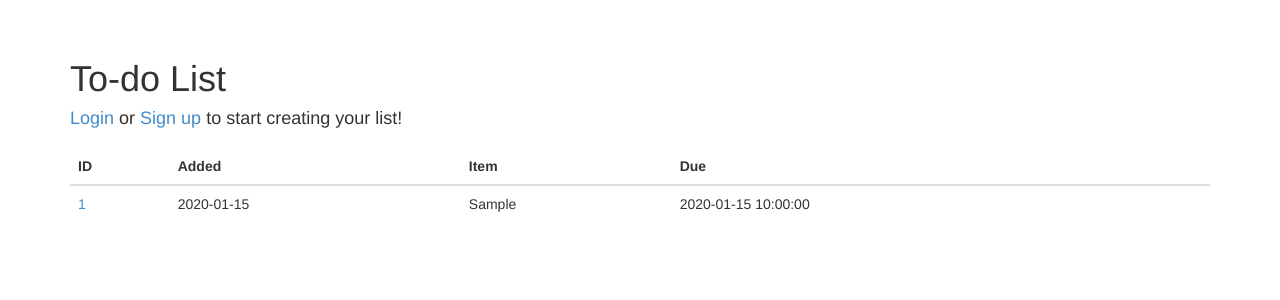
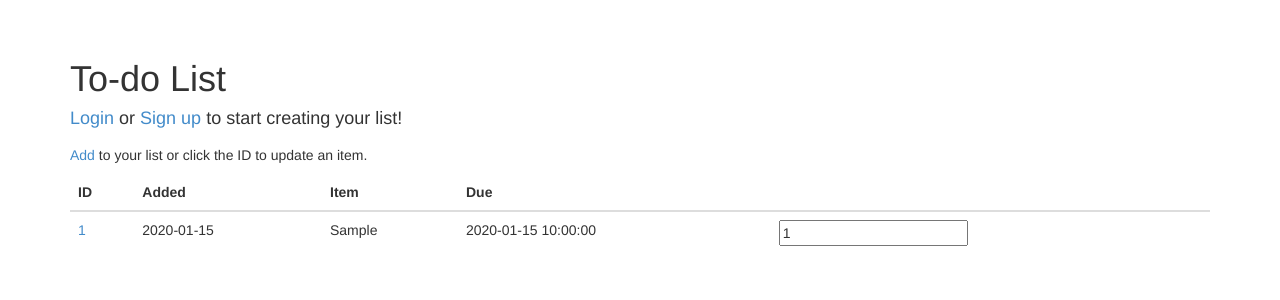
Before and after one commit to erictempleton1/TodoList, a Python web app: template todo/templates/list.html in a window 1280 px wide. Shown: the part 51-351 px from the top of the page. Run offline with Jinja, Linux system fonts and the light colour scheme; the template is opened without the code that fills it: most values are stand-ins (such as "Sample title", 1, 10 or a date in 2020); form fields are guessed from the names that the template uses; some libraries are stand-ins or nearby versions.

Commit message:
added checkbox onto list for delete option. still need to figure out logic for this

```diff
--- a/todo/forms.py
+++ b/todo/forms.py
@@ -20,3 +20,4 @@ class TodoList(Form):
 class UpdateList(Form):
     todo_item = TextField('todo_item', [validators.Required('Please enter an item for your list your list!')])
     due_date = DateField('due_date', [validators.Required('Please choose a due date (eg: 3/15/2014)')], format='%m/%d/%Y')
+    done = BooleanField('done', default = False)
--- a/todo/templates/list.html
+++ b/todo/templates/list.html
@@ -1,6 +1,8 @@
 {% extends "base.html" %}
 
 {% block content %}
+
+<h5><a href='/create'>Add</a> to your list or click the ID to update an item.</h5>
 
 	<table class="table table-hover">
 		<thead>
@@ -19,6 +21,7 @@
 				<td> {{ item.create_date.strftime('%Y-%m-%d') }}
 				<td> {{ item.todo_item }} </td>
 				<td> {{ item.item_due_date }} </td>
+    			<td> {{ form.done(value=item.id) }} </td>
 			</tr>
 			{% endfor %}
 		</tbody>
--- a/todo/templates/update.html
+++ b/todo/templates/update.html
@@ -1,6 +1,8 @@
 {% extends "base.html" %}
 
 {% block content %}
+
+<h5>Change this to-do, or update the due date (format m/d/y eg: 3/15/2014)</h5>
 
 	{% for message in form.todo_item.errors %}
 		<div class="alert alert-warning">{{ message }}</div>
@@ -22,7 +24,7 @@
 		{{ form.hidden_tag() }}
 
 		<p>
-		Todo Item<br>
+		To-do Item<br>
 		{{ form.todo_item(size=50, value=todo_item.todo_item) }}
 		</p>
 
--- a/todo/views.py
+++ b/todo/views.py
@@ -109,6 +109,7 @@ def create_list():
 
 @app.route('/list')
 def display_list():
+    form = UpdateList()
 
     if 'logged_in' not in session:
         flash('Please login or register to view your list!')
@@ -117,7 +118,7 @@ def display_list():
     if 'logged_in' in session:
         user = User.query.filter_by(email=g.user.email).first()
         get_list = user.user_list.all() # queries user_list db relation
-        return render_template('list.html', get_list=get_list, user=g.user.name)
+        return render_template('list.html', get_list=get_list, user=g.user.name, form=form)
 
 @app.route('/item/<int:item_id>', methods=['GET', 'POST'])
 def update_list(item_id):
```
